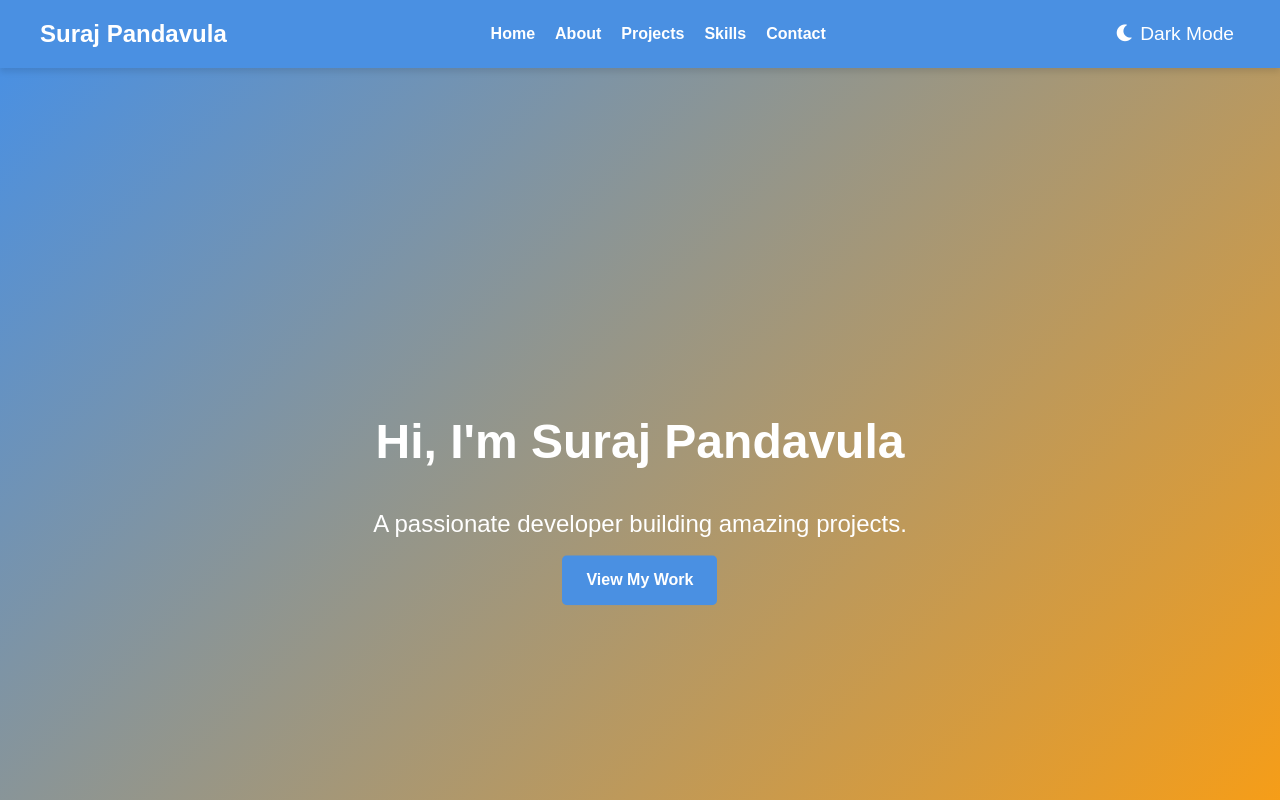
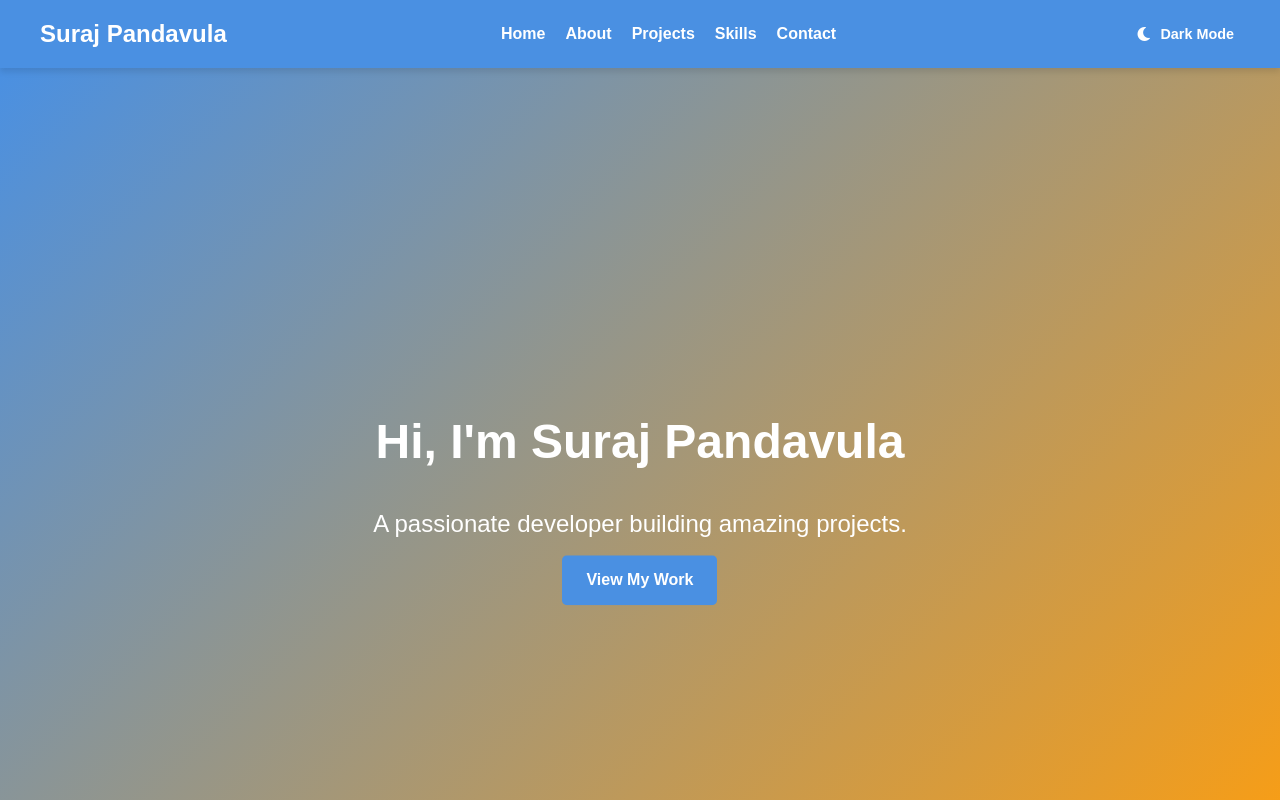
Before and after one commit to P-Suraj/Portfolio_Website, a plain HTML site: page index.html in a window 1280 px wide. Shown: the top 800 px of the page. Drawn offline with Linux system fonts and the light colour scheme.

Commit message:
Update Portstyle.css

```diff
--- a/Portstyle.css
+++ b/Portstyle.css
@@ -1,4 +1,3 @@
-
 :root {
     --primary: #4A90E2;
     --secondary: #FF9E0D;
@@ -103,20 +102,33 @@ nav {
     color: var(--nav-hover);
 }
 
+
+
+
 .theme-toggle {
+    display: flex;
+    align-items: center;
+    gap: 8px;
     background: none;
     border: none;
     color: var(--nav-link);
-    font-size: 1.2rem;
+    font-size: 1rem;
     cursor: pointer;
-    transition: all 0.3s ease;
     margin-left: 20px;
 }
 
-.theme-toggle:hover {
-    color: var(--nav-hover);
-    transform: rotate(30deg);
+.theme-text {
+    font-weight: bold;
+    font-size: 0.9rem;
 }
+
+@media (max-width: 768px) {
+    .theme-text {
+        display: none;
+    }
+}
+
+
 
 .menu-toggle {
     display: none;
```
